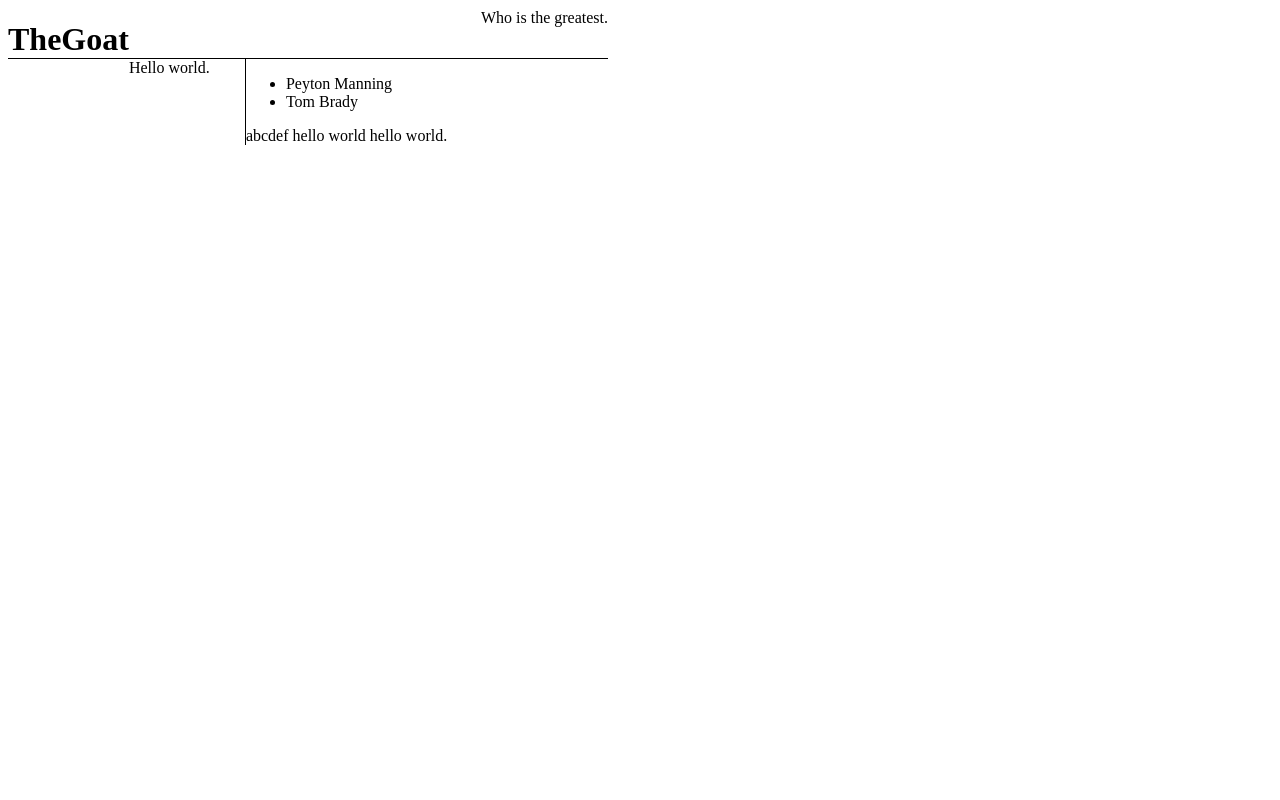
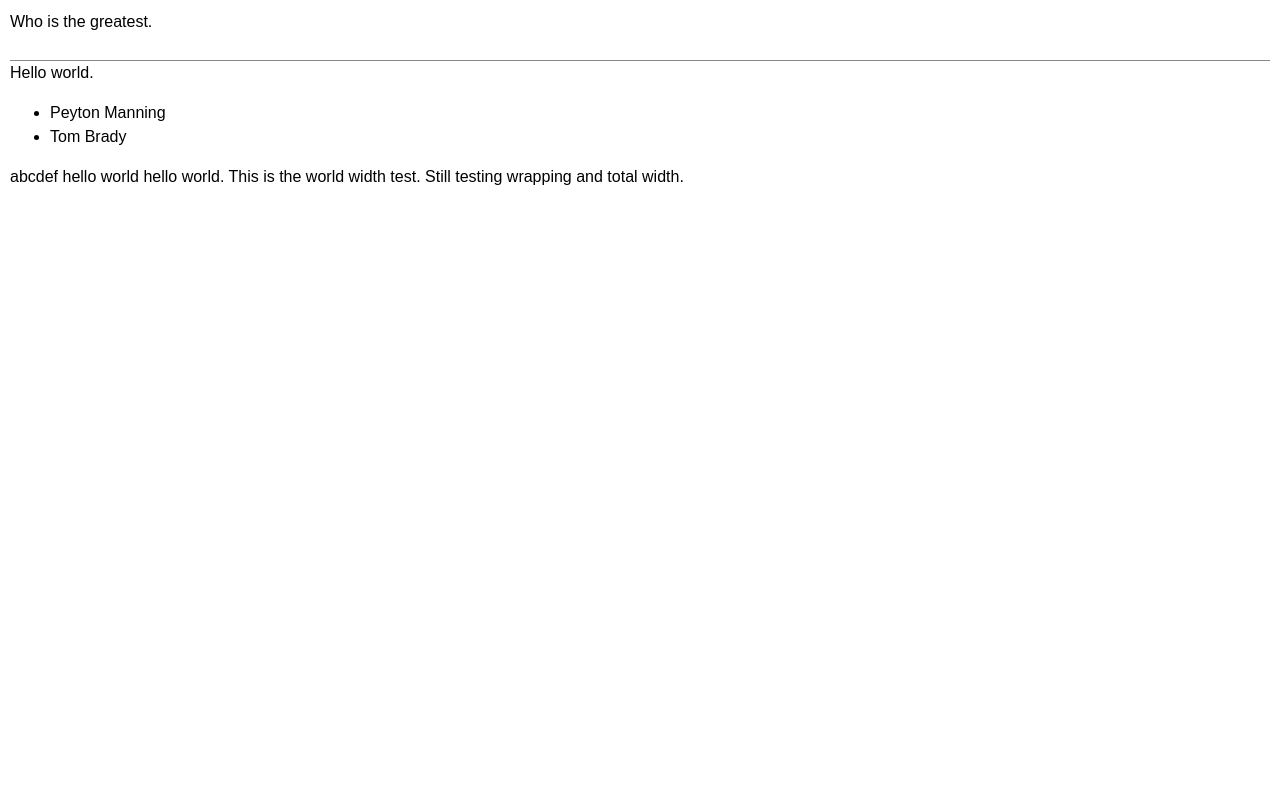
Before and after one commit to jhoward/greatest_of_all_time, a Django app: page / in a window 1280 px wide. Run offline with Django 3.2, Linux system fonts and the light colour scheme; data comes from the database, SQL or seed files in the repository.

Commit message:
Added some new style

```diff
--- a/nfldata/static/nfldata/style.css
+++ b/nfldata/static/nfldata/style.css
@@ -1,35 +1,66 @@
-.top_all {
-  height: 50px;
-  line-height: 20px;
-  border:solid #000;
-  border-width: 0px 0px 1px 0px;
-  max-width: 600px;
-  min-width: 300px;
+body {
+  background-color: #ffffff;
+  font-family: "ProximaNovaCond",sans-serif;
+  font-style: normal;
+  font-weight: normal;
+  margin: 0;
+  padding: 10;
+  color: #000000;
+  line-height: 24px;
 }
 
-.top_left {
-  float: left;
-  vertical-align: text-bottom;
+.top{
+  height: 50px;
+  border: solid #888888;
+  border-width: 0px 0px 1px 0px;
 }
 
-.top_right {
-  float: right;
-  vertical-align: bottom;
+/*
+.page{
+  min-width: 64em;
+  display: -webkit-flex;
+  display: -ms-flexbox;
+  display: flex;
+  -webkit-flex-flow: row nowrap;
+  -ms-flex-flow: row nowrap;
+  flex-flow: row nowrap;
+  -webkit-justify-content: flex-end;
+  -ms-flex-pack: end;
+  justify-content: flex-end;
+
+  margin: 0 auto;
+  max-width: 63rem;
+  width: 100%;
+  max-width: 1336px;
 }
 
-.body{
-  max-width: 580px;
-  min-width: 200px;
+.sidebar {
+  display: block;
+  width: 33.5%;
+  float: left;
+  -webkit-order: 0;
+  -ms-flex-order: 0;
+  order: 0;
+  border-right: 1px solid #e5e5e5;
+
+  padding: 0 1.12rem;
+  position: relative;
+*/
+  /*position: relative;*/
+  /*bottom: 0;
+  z-index: 2;
+  top: 0;
 }
 
-.body_left {
-  float: left;
-  min_width: 100px;
-  width: 20%;
-}
+.main {
+  width: 66.5%;
+  float: right;
+  -webkit-order: 1;
+  -ms-flex-order: 1;
+  order: 1;
+  border-left: 1px solid #e5e5e5;
+  left: -1px;
 
-.body_right {
-  float: left;
-  border:solid #000;
-  border-width: 0px 0px 0px 1px;
-}
+  padding: 0 1.12rem;
+  position: relative;
+}*/
--- a/nfldata/templates/nfldata/base.html
+++ b/nfldata/templates/nfldata/base.html
@@ -4,33 +4,23 @@
 </head>
 
 <body>
-  <div class="top_all">
-    <div class="top_left">
-      <h1>
-        TheGoat
-      </h1>
-    </div>
 
-    <div class="top_right">
+  <div class="top">
       Who is the greatest.
-    </div>
   </div>
 
-  <div class="body">
-    <div class="body_left">
+  <div class="page">
+    <div class="sidebar">
       Hello world.
     </div>
 
-    <div class="body_right">
+    <div class="main">
       <ul>
       {% for player in players %}
           <li>{{ player.name }}</li>
       {% endfor %}
       </ul>
-      abcdef
-      hello world
-
-      hello world.
+      abcdef hello world hello world.  This is the world width test.  Still testing wrapping and total width.
     </div>
   </div>
 </body>
```
Also changed, not shown: images/Goat_face.jpg (added), images/gface.png (added), images/goat-208440_960_720.jpg (added), images/goat_stats.graffle/image2.jpg (added), images/goat_stats.png (added), 1 other file.
